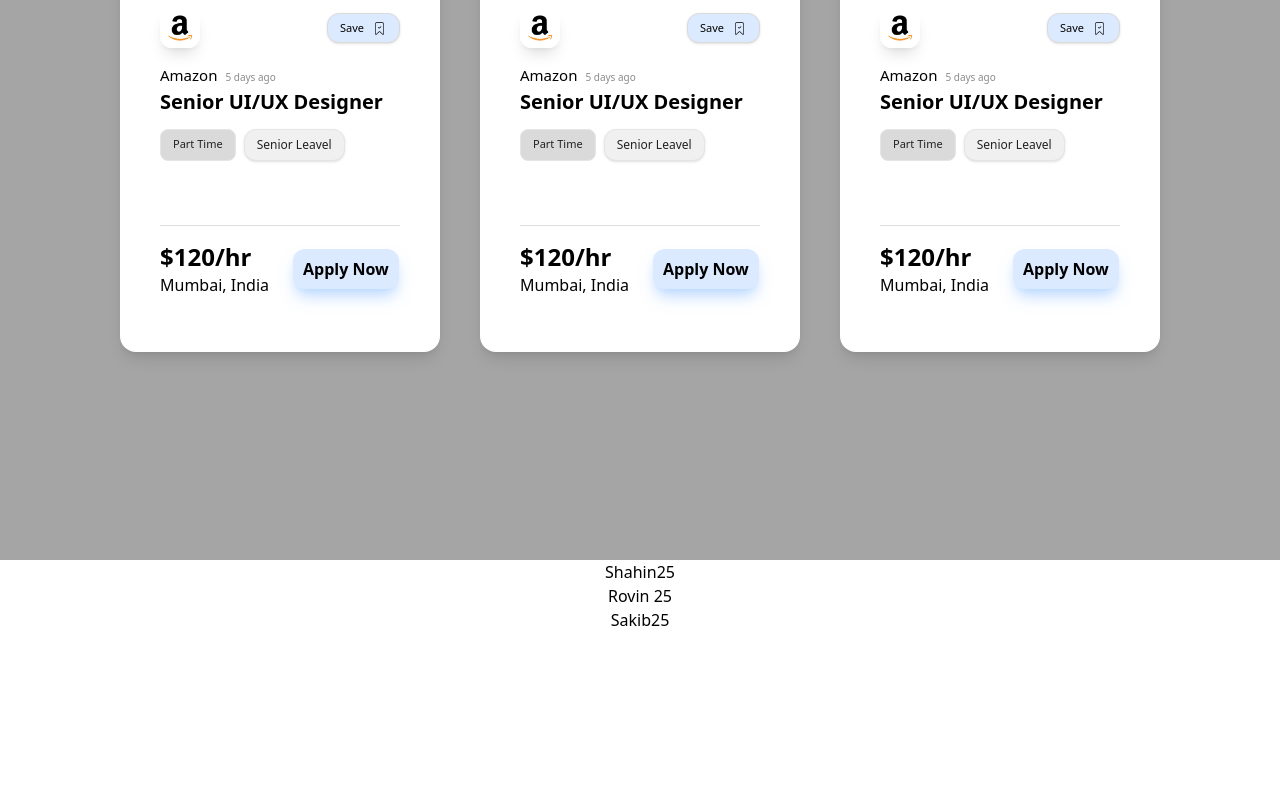
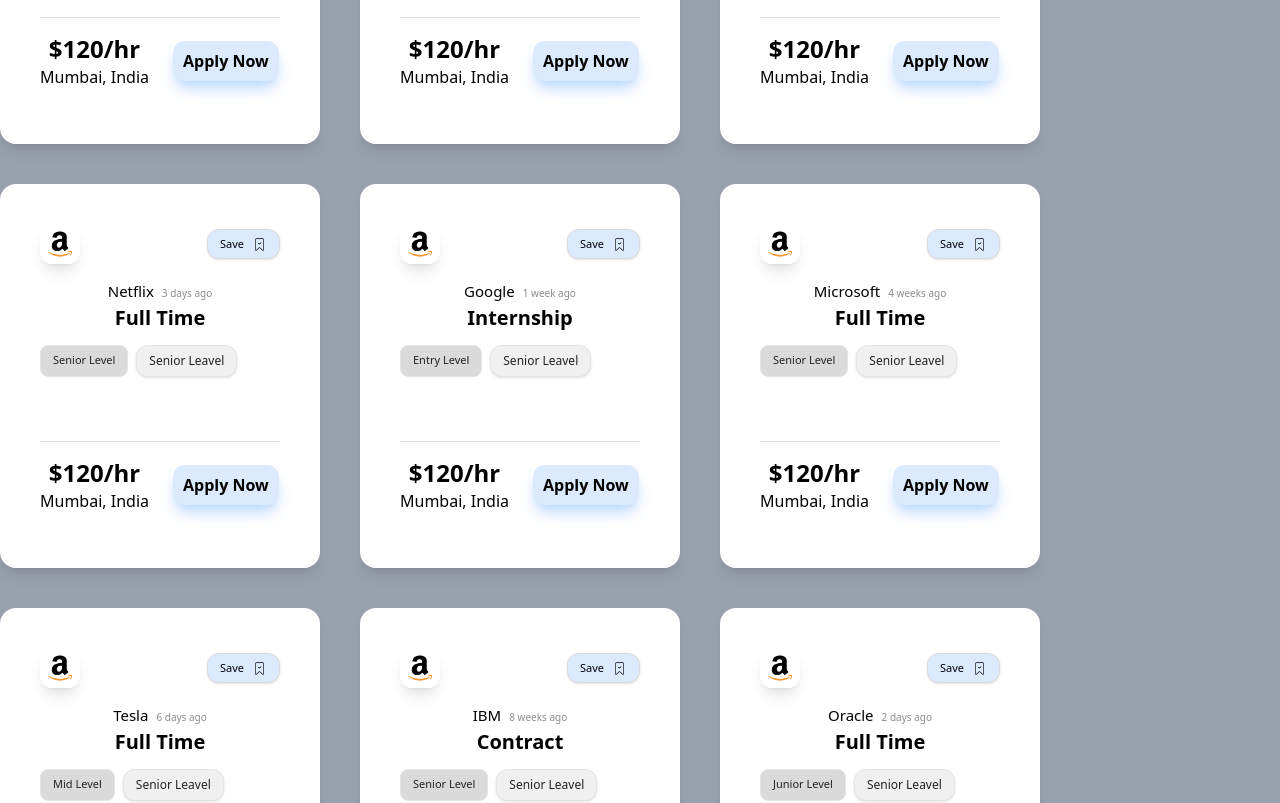
Before and after one commit to shahinchowdory02/React_Sheryians_Practice2, a React (Vite) app in the folder my-project/: page / in a window 1280 px wide. Shown: the part 240-1043 px from the top of the page. Before the commit the page ends 872 px from the top, so only its background shows below. Built offline with nearby package versions, Linux system fonts and the light colour scheme.

Commit message:
09 12 2025

```diff
--- a/my-project/src/App.jsx
+++ b/my-project/src/App.jsx
@@ -1,39 +1,114 @@
 import "./App.css";
 import Card from "./components/Card";
-import User from "./components/User";
-import { FaColonSign } from "react-icons/fa6";
 
 const App = () => {
-  const arr = [
+  const jobOpenings = [
     {
-      user: "Shahin",
-      age: 25,
+      brandLogo: "https://logo.clearbit.com/meta.com",
+      companyName: "Meta",
+      datePosted: "5 days ago",
+      tag1: "Full Time",
+      tag2: "Senior Level",
+      payPerHour: 95,
+      location: "Menlo Park, California",
     },
     {
-      user: "Rovin ",
-      age: 25,
+      brandLogo: "https://logo.clearbit.com/apple.com",
+      companyName: "Apple",
+      datePosted: "2 weeks ago",
+      tag1: "Part Time",
+      tag2: "Junior Level",
+      payPerHour: 40,
+      location: "Cupertino, California",
     },
     {
-      user: "Sakib",
-      age: 25,
+      brandLogo: "https://logo.clearbit.com/amazon.com",
+      companyName: "Amazon",
+      datePosted: "10 weeks ago",
+      tag1: "Full Time",
+      tag2: "Mid Level",
+      payPerHour: 55,
+      location: "Seattle, Washington",
+    },
+    {
+      brandLogo: "https://logo.clearbit.com/netflix.com",
+      companyName: "Netflix",
+      datePosted: "3 days ago",
+      tag1: "Full Time",
+      tag2: "Senior Level",
+      payPerHour: 120,
+      location: "Los Gatos, California",
+    },
+    {
+      brandLogo: "https://logo.clearbit.com/google.com",
+      companyName: "Google",
+      datePosted: "1 week ago",
+      tag1: "Internship",
+      tag2: "Entry Level",
+      payPerHour: 30,
+      location: "Mountain View, California",
+    },
+    {
+      brandLogo: "https://logo.clearbit.com/microsoft.com",
+      companyName: "Microsoft",
+      datePosted: "4 weeks ago",
+      tag1: "Full Time",
+      tag2: "Senior Level",
+      payPerHour: 90,
+      location: "Redmond, Washington",
+    },
+    {
+      brandLogo: "https://logo.clearbit.com/tesla.com",
+      companyName: "Tesla",
+      datePosted: "6 days ago",
+      tag1: "Full Time",
+      tag2: "Mid Level",
+      payPerHour: 60,
+      location: "Austin, Texas",
+    },
+    {
+      brandLogo: "https://logo.clearbit.com/ibm.com",
+      companyName: "IBM",
+      datePosted: "8 weeks ago",
+      tag1: "Contract",
+      tag2: "Senior Level",
+      payPerHour: 70,
+      location: "New York, USA",
+    },
+    {
+      brandLogo: "https://logo.clearbit.com/oracle.com",
+      companyName: "Oracle",
+      datePosted: "2 days ago",
+      tag1: "Full Time",
+      tag2: "Junior Level",
+      payPerHour: 45,
+      location: "Austin, Texas",
+    },
+    {
+      brandLogo: "https://logo.clearbit.com/adobe.com",
+      companyName: "Adobe",
+      datePosted: "3 weeks ago",
+      tag1: "Part Time",
+      tag2: "Mid Level",
+      payPerHour: 50,
+      location: "San Jose, California",
     },
   ];
 
   return (
     <>
-      <div className="parent flex gap-10 justify-center items-center min-h-screen bg-[#a5a5a5] p-10">
-        <Card />
-        <Card />
-        <Card />
-      </div>
-
-      <div>
-        {arr.map(function (elem) {
+      <div className="flex flex-wrap gap-10 m-auto text-center bg-gray-400">
+        {jobOpenings.map(function (elem) {
           return (
-            <div className="text-center">
-              {elem.user}
-              {elem.age}
-            </div>
+            <Card
+              company={elem.companyName}
+              post={elem.post}
+              datePosted={elem.datePosted}
+              tag1={elem.tag1}
+              tag2={elem.tag2}
+              payPerHour={elem.payPerHour}
+              location={elem.location}
+            />
           );
         })}
       </div>
--- a/my-project/src/components/Card.jsx
+++ b/my-project/src/components/Card.jsx
@@ -1,8 +1,7 @@
 import { CiBookmarkCheck } from "react-icons/ci";
-
 import img from "../assets/amazon_log.jpg";
 
-const Card = () => {
+const Card = (props) => {
   return (
     <div>
       <div className="card w-80 h-96 bg-white rounded-2xl shadow-lg p-10">
@@ -14,7 +13,6 @@
               className="w-10 h-10 border-2 border-white shadow-lg rounded-xl"
             />
             <button className="border border-[#dadada] bg-blue-100 px-3 py-1.5 rounded-xl shadow-sm flex items-center gap-2 align-   transition-all duration-300 ease-out hover:bg-blue-200 middle text-[11px] text-[b1b1b1b] hover:shadow-md hover:-translate-y-[1px] Follow">
-              {" "}
               Save
               <span>
                 <CiBookmarkCheck size={15} />
@@ -24,18 +22,18 @@
 
           <div className="center">
             <h3 className="text-[15px] font-normal mt-4 ">
-              Amazon
+              {props.company}
               <span className="text-[10px] font-normal ml-2 text-[#8b8b8b]">
-                5 days ago
+                {props.datePosted}
               </span>
             </h3>
-            <h2 className="text-[20px] font-bold">Senior UI/UX Designer</h2>
+            <h2 className="text-[20px] font-bold"> {props.tag1} </h2>
             <div className="flex align-middle space-between gap-2 mt-3 mb-3">
               <h4
                 className="text-[11px] text-center text-[#222] bg-[#dadada] py-1.5 px-3 rounded-lg font-medium border border-[#e5e5e5] transition-all duration-300
     hover:bg-[#e6e6e6]"
               >
-                Part Time
+                {props.tag2}
               </h4>
               <h4
                 className="text-[12px]
--- a/my-project/src/components/User.jsx
+++ /dev/null
@@ -1,18 +0,0 @@
-import React from "react";
-
-const User = (props) => {
-  return (
-    <div
-      className="text-center"
-      style={{
-        color: "red",
-        backgroundColor: "black",
-        textBoxShadow: "0px 4px 4px rgba(0, 0, 0, 0.25)",
-      }}
-    >
-      {props.name}
-    </div>
-  );
-};
-
-export default User;
```
